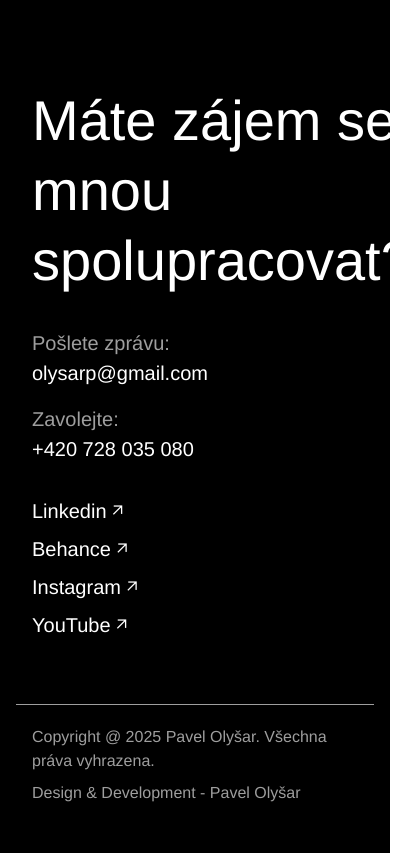
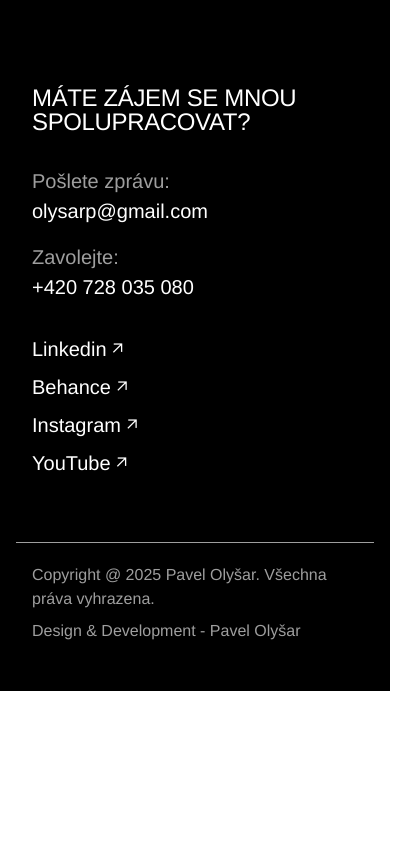
Before and after one commit to PavelOlysar/Portfolio, a Vue app: page / in a window 390 px wide. Shown: the part 4279-5132 px from the top of the page, 412 px wide, since content can reach past the window. After the commit the page ends 4970 px from the top, so only its background shows below. Built offline with nearby package versions, Linux system fonts and the light colour scheme.

Commit message:
fix responsivity footer

```diff
--- a/src/components/Footer.vue
+++ b/src/components/Footer.vue
@@ -141,6 +141,26 @@ footer {
     color: var(--gray);
 }
 
+.footer__heading {
+    font-size: 6rem;
+    line-height: 1;
+    letter-spacing: -0.075em;
+    text-transform: uppercase;
+    font-weight: 400;
+    margin: 0;
+
+    @media (max-width: 1024px) {
+        font-size: 4rem;
+        letter-spacing: -0.025em;
+
+    }
+
+    @media (max-width: 750px) {
+        font-size: 1.5rem;
+        letter-spacing: -0.015em;
+    }
+}
+
 @media (max-width: 900px) {
     .footer__container {
         gap: 2rem;
--- a/src/components/WorkModal.vue
+++ b/src/components/WorkModal.vue
@@ -85,7 +85,6 @@ const closeModal = () => {
     width: 100%;
     max-height: 90vh;
     overflow-y: auto;
-    overflow-x: hidden;
     display: flex;
     flex-direction: column;
     gap: 0;
```
